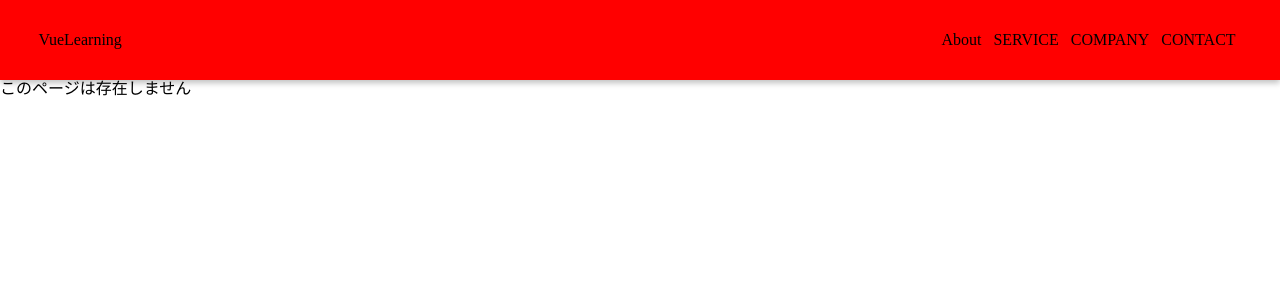
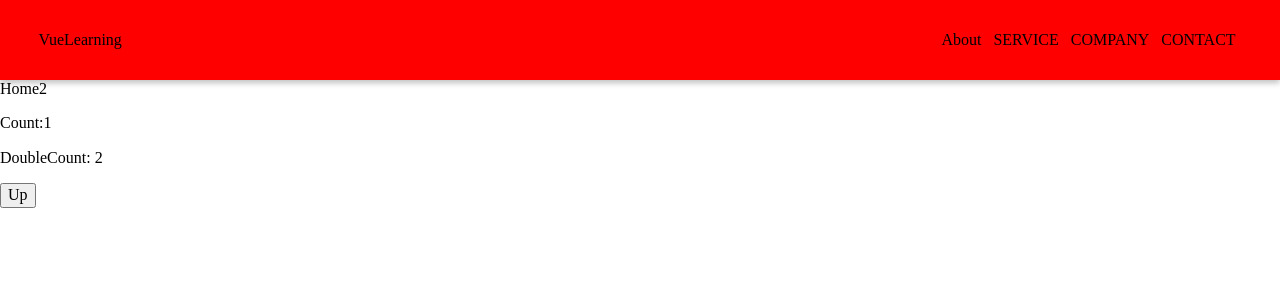
Before and after one commit to nakashimashin/vue-learning, a Vue app: page /home2 in a window 1280 px wide. Shown: the top 300 px of the page. Built offline with nearby package versions, Linux system fonts and the light colour scheme.

Commit message:
difineStoreの中でstate,actions,gettersのプロパティを利用

```diff
--- /dev/null
+++ b/src/pages/Home2.vue
@@ -0,0 +1,16 @@
+<script setup>
+import { useStoreCounter2 } from '../stores/counter2';
+const counter = useStoreCounter2();
+</script>
+
+<template>
+  <div>
+    <div>Home2</div>
+    <p>Count:{{ counter.count }}</p>
+    <p>DoubleCount: {{ counter.doubleCount }}</p>
+    <button @click="counter.increment()">Up</button>
+  </div>
+</template>
+
+<style scoped>
+</style>
--- a/src/router.js
+++ b/src/router.js
@@ -1,9 +1,11 @@
 import { createRouter, createWebHistory } from "vue-router";
-import Home from '@/pages/Home.vue'
-import Error from '@/pages/Error.vue'
+import Home from '@/pages/Home.vue';
+import Home2 from '@/pages/Home2.vue'
+import Error from '@/pages/Error.vue';
 
 const routes = [
     {path: '/', name: 'Home', component: Home},
+    {path: '/home2', name: 'Home2', component: Home2},
     {path: '/:catchAll(.*)', name: 'Error', component: Error},
 ]
 
--- /dev/null
+++ b/src/stores/counter2.js
@@ -0,0 +1,14 @@
+import { defineStore } from "pinia";
+import { ref, computed } from 'vue';
+
+export const useStoreCounter2 = defineStore('counter', () => {
+    const count = ref(1);
+
+    const increment = () => {
+        count.value++;
+    };
+
+    const doubleCount = computed(() => count.value * 2);
+
+    return { count, increment, doubleCount };
+});
```
